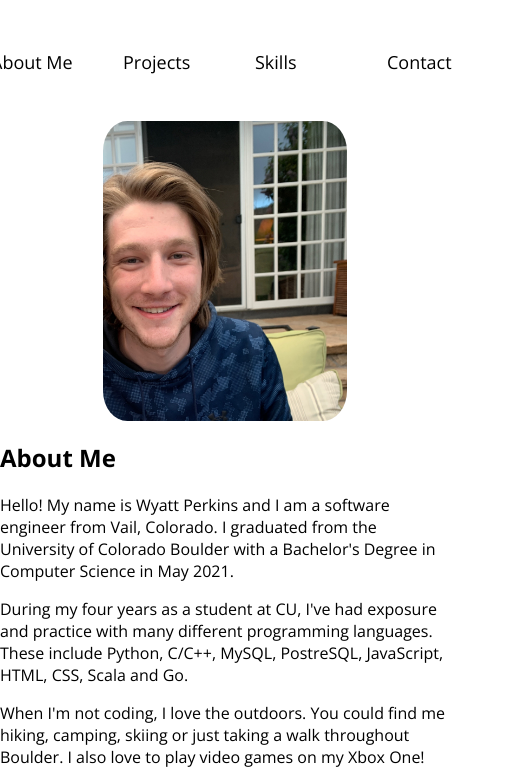
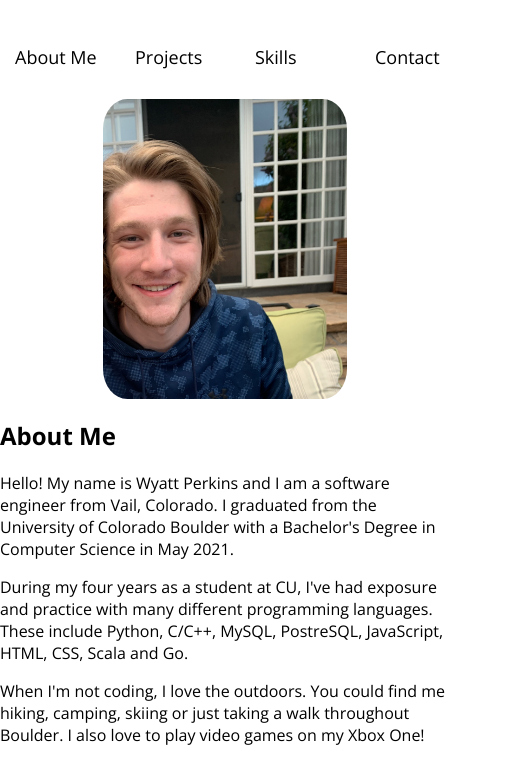
Before and after one commit to wperkins22/portfolio, a plain HTML site: page index.html in a window 390 px wide. Shown: the part 67-844 px from the top of the page, 509 px wide, since content can reach past the window. Drawn offline with nearby package versions, Linux system fonts and the light colour scheme.

Commit message:
lower height of header

```diff
--- a/resources/css/styles.css
+++ b/resources/css/styles.css
@@ -120,9 +120,11 @@ footer p {
 
   header {
     display: grid;
+    height: 150px;
     grid-template: 1fr 1fr / repeat(4, 1fr);
     justify-content: center;
     justify-items: center;
+    align-items: center;
   }
 
   header h1 {
@@ -134,7 +136,7 @@ footer p {
   }
 
   nav li {
-    width: 112px;
+    width: 100px;
   }
 }
 
```
